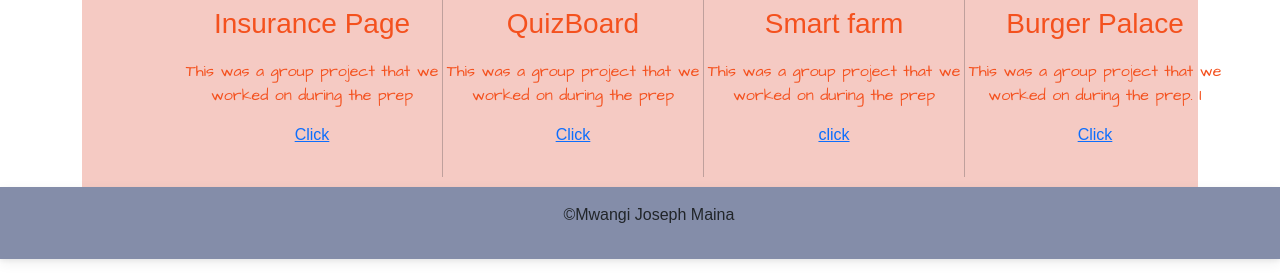
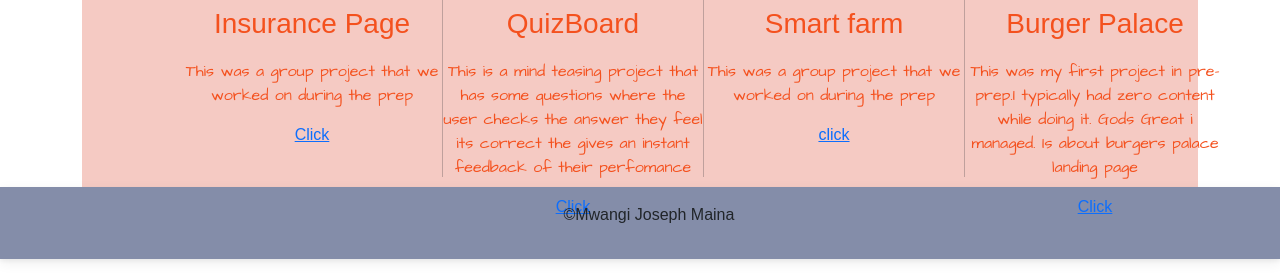
Before and after one commit to JMDev2/My-Portfolio, a plain HTML site: page index.html in a window 1280 px wide. Shown: the part 527-800 px from the top of the page. Drawn offline with nearby package versions, Linux system fonts and the light colour scheme; a web font is replaced by a local one.

Commit message:
ft:This will add Proper identation

```diff
--- a/index.html
+++ b/index.html
@@ -77,7 +77,6 @@ rel="stylesheet"
                <li><a class="dropdown-item" href="https://josephmaina1995.github.io/MyFirst_project/" target="blank">The Burger Palace</a></li>
              </ul>
            </li>
-
         </ul>
          <form class="d-flex">
            <input class="form-control me-2" type="search" placeholder="Search" aria-label="Search">
@@ -90,40 +89,27 @@ rel="stylesheet"
    <!-- the body sectrion -->
    <div class="container">
     <marquee behavior="" direction="right">SOFTWARE DEVELOPER</marquee>
-
      <div class="section">
-
         <div class="myText">
-
-
           <h1>MWANGI JOSEPH MAINA</h1>
           <p>I am an aspiring Android developer and <br> a cyber security Enthusiast. I am currently studying <br>
             Software Development at Moringa School.
           </p>
-
           <button class="button"><a href="about.html"> <span>About Me </span></a></a></button>
-
        </div>
-
       <div class="myImage">
        <img src="./images/image.png">
       </div>
   </div>
-
   <div class="article">
-
     <ul type="none">
        <li>
            <div class="smartfarm">
-
              <img src="./images/insurancelogo-removebg-preview.png" >
                <h3>Insurance Page</h3>
                <p>This was a group project that we worked on during the prep</p>
                <a href="https://josephmaina1995.github.io/Insurance_website/" target="blank"  class="link-primary">Click</a>
-
             </div>
-
-
         </li>
        <div class="d-flex" style="height: 230px;">
            <div class="vr"></div>
@@ -132,7 +118,7 @@ rel="stylesheet"
            <div class="smartfarm">
                <img src="./images/quizlogo.png" >
                <h3>QuizBoard</h3>
-               <p>This was a group project that we worked on during the prep</p>
+               <p>This is a mind teasing project that has some questions where the user checks the answer they feel its correct the gives an instant feedback of their perfomance</p>
                <a href="https://josephmaina1995.github.io/QuizBoard/" target="blank"  class="link-primary">Click</a>
            </div>
       </li>
@@ -154,21 +140,21 @@ rel="stylesheet"
            <div class="smartfarm">
                <img src="./images/burgerlogo-removebg-preview (1).png" >
                <h3>Burger Palace</h3>
-               <p>This was a group project that we worked on during the prep. I</p>
+               <p>This was my first project in pre-prep.I typically had zero content while doing it. Gods Great i managed. Is about burgers palace landing page</p>
                <a href="https://josephmaina1995.github.io/MyFirst_project/" target="blank" class="link-primary">Click</a>
             </div>
         </li>
     </ul>
     </div>
   </div>
-
-
   <footer class="footer">
     <div class="navbar navbar-inverse navbar-fixed-bottom">
             <div class="container">
               <p class="navbar-text">©Mwangi Joseph Maina</p>
             </div>
           </div>
+
+
     </footer>
 </body>
 </html>
```
Also changed, not shown: about.html (+6 -26 lines). Lines whose indentation alone changed are shown as unchanged.
